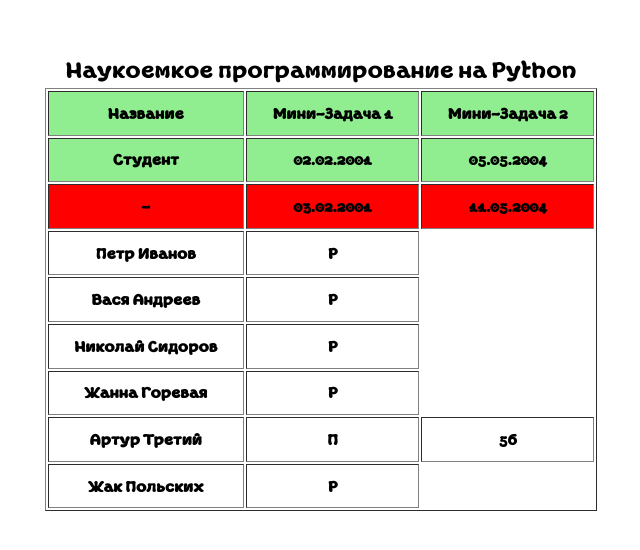
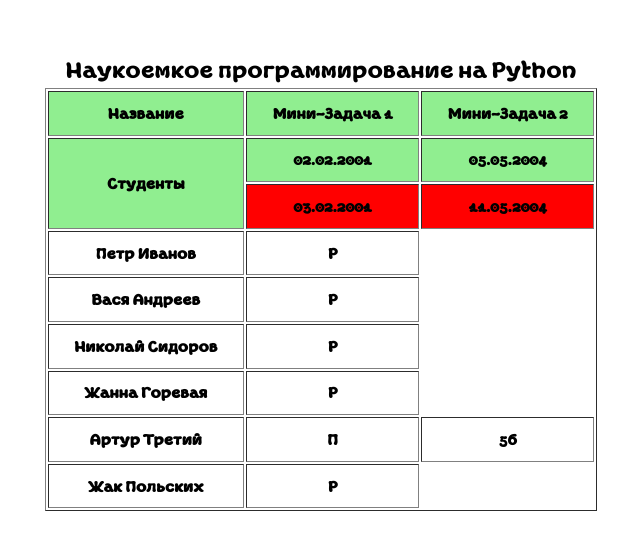
Before and after one commit to Auto-Verif-Tests-Github/frontend, a React (Create React App) app: page /stream/1/course/1 in a window 1280 px wide. Shown: the part 116-666 px from the top of the page, without its empty margins (319-959 px from the left). Built offline with nearby package versions, Linux system fonts and the light colour scheme.

Commit message:
edit/fixed table

```diff
--- a/src/UI/components/table/CourseTable.jsx
+++ b/src/UI/components/table/CourseTable.jsx
@@ -24,21 +24,20 @@ const CourseTable = ({courseName, tableInfo, tasks}) => {
             {popup}
             <span className={cs.table_name}>{courseName}</span>
             <table className={cs.table} border="1">
-                <tbody>
+                <thead>
                     <tr>
                         <th>Название</th>
                         {tasks.map(e => <th key={e.id}>{e.name}</th>)}
                     </tr>
                     <tr>
-                        <th>Студент</th>
+                        <th rowSpan={2}>Студенты</th>
                         {tasks.map(e => <th onMouseEnter={(e) => showPopup(e, "Дата создания")} key={e.id}>{e.date}</th>)}
                     </tr>
                     <tr className={cs.deadline}>
-                        <th>-</th>
                         {tasks.map(e => <th onMouseEnter={(e) => showPopup(e, "Дата дедлайна")} key={e.id}>{e.deadline_date}</th>)}
                     </tr>
-                </tbody>
-                {info}
+                </thead>
+                <tbody>{info}</tbody>
             </table>
         </div>
     );
--- a/src/UI/components/table/CourseTable.module.css
+++ b/src/UI/components/table/CourseTable.module.css
@@ -25,7 +25,7 @@
     background: red;
 }
 
-.table tbody {
+.table thead {
     background: lightgreen;
 }
 
--- a/src/pages/CourseViewPage.jsx
+++ b/src/pages/CourseViewPage.jsx
@@ -11,12 +11,12 @@ const CourseViewPage = () => {
             <CourseTable
                 courseName="Наукоемкое программирование на Python"
                 tableInfo={[
-                    <LineTable personName="Петр Иванов" solutions={[{task_id: 1, status: "Р", task_position_id: 0}]} />,
-                    <LineTable personName="Вася Андреев" solutions={[{task_id: 1, status: "Р", task_position_id: 0}]} />,
-                    <LineTable personName="Николай Сидоров" solutions={[{task_id: 1, status: "Р", task_position_id: 0}]} />,
-                    <LineTable personName="Жанна Горевая" solutions={[{task_id: 1, status: "Р", task_position_id: 0}]} />,
-                    <LineTable personName="Артур Третий" solutions={[{task_id: 1, status: "П", task_position_id: 0}, {task_id: 50, status: "5б", task_position_id: 1}]} />,
-                    <LineTable personName="Жак Польских" solutions={[{task_id: 1, status: "Р", task_position_id: 0}]} />
+                    <LineTable key={1} personName="Петр Иванов" solutions={[{task_id: 1, status: "Р", task_position_id: 0}]} />,
+                    <LineTable key={2} personName="Вася Андреев" solutions={[{task_id: 1, status: "Р", task_position_id: 0}]} />,
+                    <LineTable key={3} personName="Николай Сидоров" solutions={[{task_id: 1, status: "Р", task_position_id: 0}]} />,
+                    <LineTable key={4} personName="Жанна Горевая" solutions={[{task_id: 1, status: "Р", task_position_id: 0}]} />,
+                    <LineTable key={5} personName="Артур Третий" solutions={[{task_id: 1, status: "П", task_position_id: 0}, {task_id: 50, status: "5б", task_position_id: 1}]} />,
+                    <LineTable key={6} personName="Жак Польских" solutions={[{task_id: 1, status: "Р", task_position_id: 0}]} />
                 ]}
                 tasks={[
                     {id: 1, id_position: 0, date: "02.02.2001", deadline_date: "03.02.2001", name: "Мини-Задача 1"},
```
